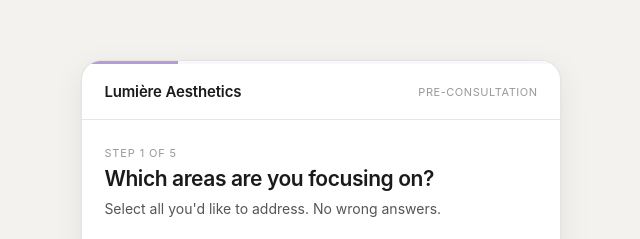
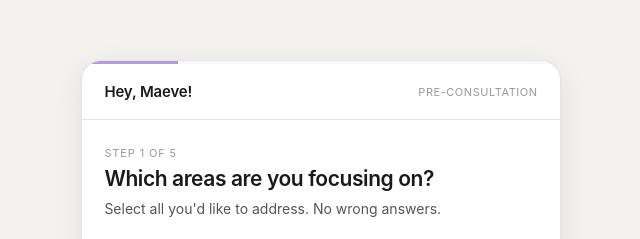
Before and after one commit to caitlinjanell/medspa-widget, a website: page public/index.html in a window 1280 px wide. Shown: the part 147-386 px from the top of the page, 319-959 px from the left. Drawn offline with Linux system fonts and the light colour scheme.

Commit message:
fix: set demo clinic name to Hey, Maeve!

```diff
--- a/public/index.html
+++ b/public/index.html
@@ -132,7 +132,7 @@ body{font-family:'DM Sans',-apple-system,BlinkMacSystemFont,sans-serif;backgroun
 //  by server config when ?code= is in the URL)
 // ─────────────────────────────────────────────
 const DEFAULTS = {
-  clinicName:  'Lumière Aesthetics',
+  clinicName:  'Hey, Maeve!',
   logoUrl:     '',
   accent:      '#b49dd4',
   accentLight: '#EEEDFE',
```
